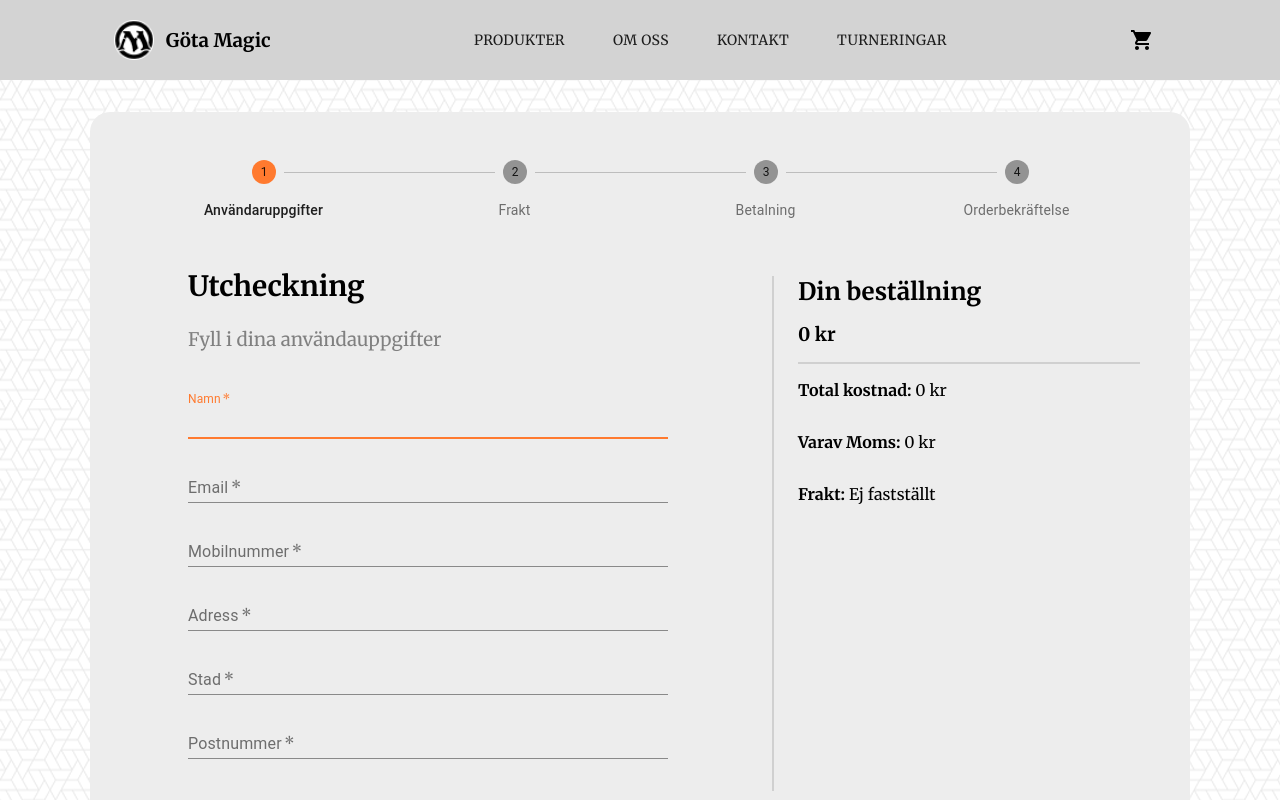
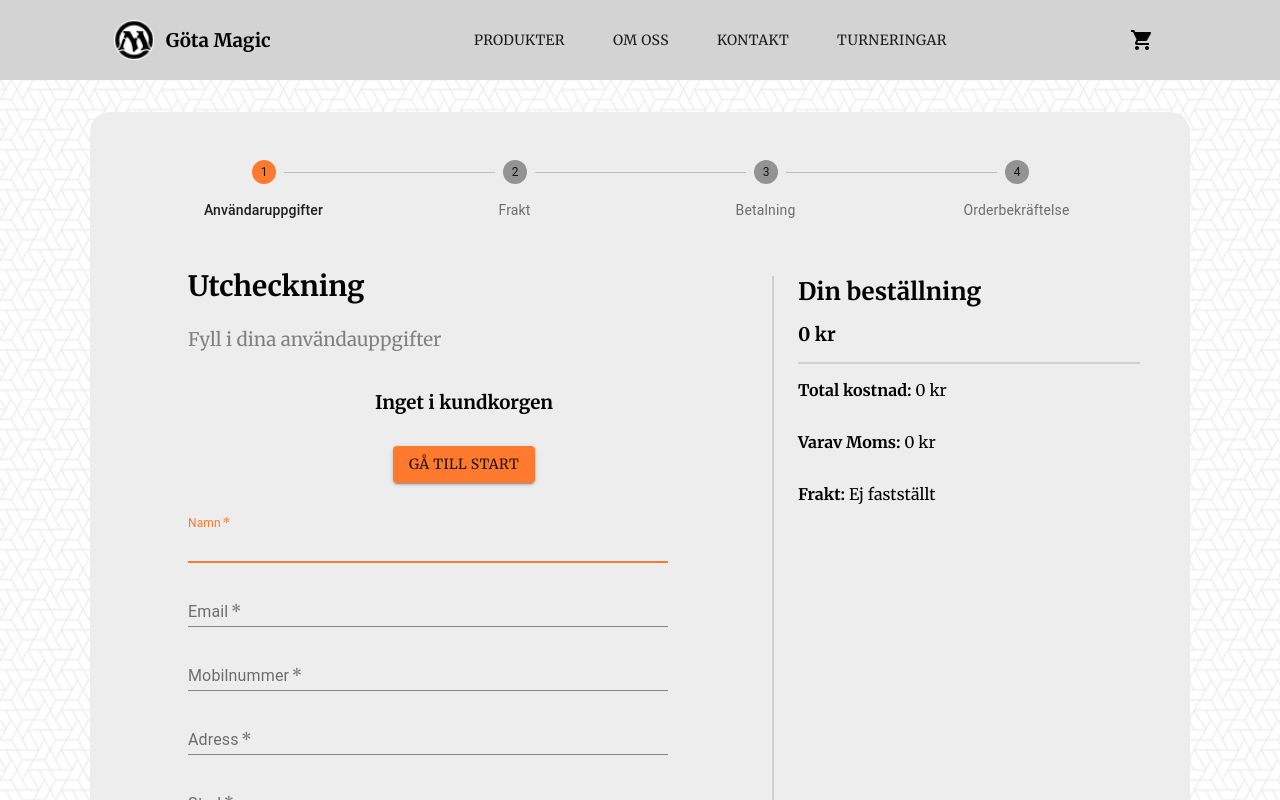
Before and after one commit to TimothyGramnaes/Miniprojekt-Gota-Magic, a React (Create React App) app: page /BreadCrumbs in a window 1280 px wide. Shown: the top 800 px of the page. Built offline with nearby package versions, Linux system fonts and the light colour scheme.

Commit message:
fixing checkout with no cartitems

```diff
--- a/src/Components/BreadCrumbs.tsx
+++ b/src/Components/BreadCrumbs.tsx
@@ -54,10 +54,15 @@ function BreadCrumbs() {
   // validatedUser === false
 
   const activateBtn = () => {
-    if(validatedUser === false && activeStep === 0) {
+    if(validatedUser === false && activeStep === 0 ) {
       setActive(false)
+    }
 
-    } else if (validatedUser === true && activeStep === 0) {
+    else if (validatedUser === true && activeStep === 0 && ifCartIsEmpty.length === 0 ){
+      setActive(false)
+    }
+
+    else if (validatedUser === true && activeStep === 0) {
       setActive(true)
       user.getValidationShipping(false)
 
--- a/src/Components/CheckOut1UserInfo.tsx
+++ b/src/Components/CheckOut1UserInfo.tsx
@@ -5,8 +5,9 @@ import "../css/checkOut1UserInfo.css";
 import "../main.css";
 import { useCart } from "../Context/CartContext";
 import "../css/checkOut1UserInfo.css";
-import { useEffect, useState } from "react";
+import React, { useEffect, useState } from "react";
 import { makeStyles } from "@material-ui/core";
+import CheckoutError from './CheckoutError'
 
 // Interface to the userObject array
 export interface User {
@@ -27,6 +28,8 @@ const useStyles = makeStyles({
 
 function CheckOut1UserInfo() {
   const cart = useCart();
+
+  console.log(cart.cart.length)
 
   const [userName, setUserName] = useState<string>("");
   const [userNameError, setUserNameError] = useState<boolean>(false);
@@ -53,6 +56,14 @@ function CheckOut1UserInfo() {
   const [userPostNumberTextError, setUserPostNumberErrorText] = useState<string>("");
 ;
   const [validated, setValidated] = useState<boolean>(false);
+  // const [disableInput, setDisableInput] = useState(false)
+
+  const noCartItems = cart.cart.length
+
+  //   if( noCartItems === 0){
+  //     setDisableInput(true)
+  //   } else {setDisableInput(false)}
+
 
   // The user array
   const [userObject, setUserObject] = useState<User[]>([]);
@@ -205,6 +216,7 @@ function CheckOut1UserInfo() {
           <h2>Utcheckning</h2>
           <h3>Fyll i dina användauppgifter</h3>
         </div>
+        {noCartItems === 0 ? <CheckoutError /> : null}
         <div className="checkout-form">
           <form className="flex column" autoComplete="on">
             <TextField
@@ -218,6 +230,7 @@ function CheckOut1UserInfo() {
               onChange={handleUserName}
               error={userNameError}
               helperText={userNameErrorText}
+              // disabled={disableInput}
             />
 
             <TextField
--- /dev/null
+++ b/src/Components/CheckoutError.tsx
@@ -0,0 +1,23 @@
+import { Button } from '@material-ui/core'
+import {Link} from 'react-router-dom'
+import React from 'react'
+import '../main.css';
+
+function CheckoutError() {
+    return(
+        <div style={{display:'flex', flexDirection:'column', textAlign:'center'}}>
+            <h3 style={{paddingBottom: '2rem'}}>Inget i kundkorgen</h3>
+            <Link to="/" className="link-style">
+            <Button
+                    variant="contained"
+                    color="primary"
+                    href="/"
+                  >
+                    Gå till start
+                  </Button>
+            </Link>
+        </div>
+    )
+}
+
+export default CheckoutError
```
